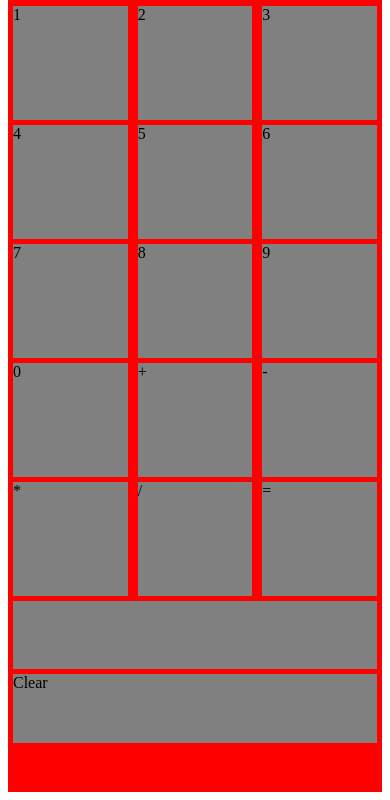
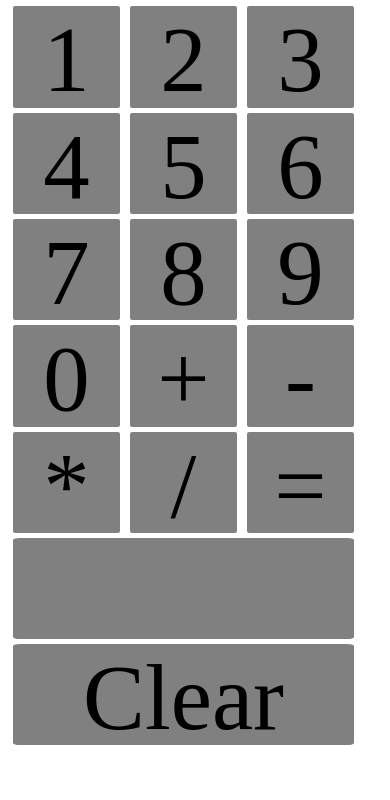
Before and after one commit to abramicf/responsiveCalculator, a plain HTML site: page index.html in a window 390 px wide. Shown: the part 60-860 px from the top of the page. Drawn offline with nearby package versions, Linux system fonts and the light colour scheme.

Commit message:
responsive box and font design incorporated.  Only minor formatting remains.

```diff
--- a/index.html
+++ b/index.html
@@ -5,12 +5,12 @@
     <link rel="stylesheet" href="style.css">
   </head>
   <body ng-app='calculator'>
-    <div class='container'>
-      <h1>
+<!--     <div class='container'> -->
+    <h1 align="center">
     Responsive Calculator
     </h1>
 
-      <div class="l-wrap" ng-controller="calcController">
+    <div class="l-wrap" align="center" ng-controller="calcController">
       <div class="three-col-grid answer-box" ng-show="showValue">Error!  Please enter a number
       </div>
       <div class="three-col-grid">
@@ -44,7 +44,7 @@
       Clear
       </div>
     </div>
-    </div>
+<!--     </div> -->
     <script src="https://ajax.googleapis.com/ajax/libs/angularjs/1.5.7/angular.min.js"></script>
     <script src='app.js'></script>
   </body>
--- a/style.css
+++ b/style.css
@@ -1,63 +1,37 @@
-.container {
-  height: 100vh;
-  background-color: red;
+div {
+  border-radius: 2%;
 }
 
 .h1 {
-  height: 10%;
-  text-align: center;
+  height: 10vh;
 }
 
 .l-wrap {
-  height:90%;
+  height:90vh;
+  width: 90vw;
 }
 
 .three-col-grid {
-  height: 15%;
+  height: 12vh;
   margin-top: 5px;
   margin-bottom: 5px;
-  background color: white;
 }
 
 .grid-item {
-  width: calc((100% - 10px * 3) / 3);
-  height: 100%;
+  width: calc(30vw - 10px);
+  margin-left: 5px;
   margin-right: 5px;
-  margin-left: 5px;
+  height: 12vh;
   float: left;
   background-color: grey;
-}
-
-.three-col-grid:after {
-  display: table;
-  clear: both;
-  content: '';
+  font-size: 11vh;
 }
 
 .answer-box {
-  height: 9%;
   background-color: grey;
+  margin-left: 5px;
   margin-right: 5px;
-  margin-left: 5px;
+  border-width: 1px;
+  border-color: black;
+  font-size: 11vh;
 }
-/*https://zellwk.com/blog/responsive-grid-system/*/
-
-/*html {
-  box-sizing: border-box;
-}
-*/
-/*.l-wrap {
-  max-width: 1140px;
-  margin-right: auto;
-  margin-left: auto;
-}
-
-.three-col-grid .grid-item {
-  width: 380px;
-  float: left;
-}*/
-/**,
-*:before,
-*:after {
-  box-sizing: inherit;
-}*/
```
Lines whose indentation alone changed are shown as unchanged.
